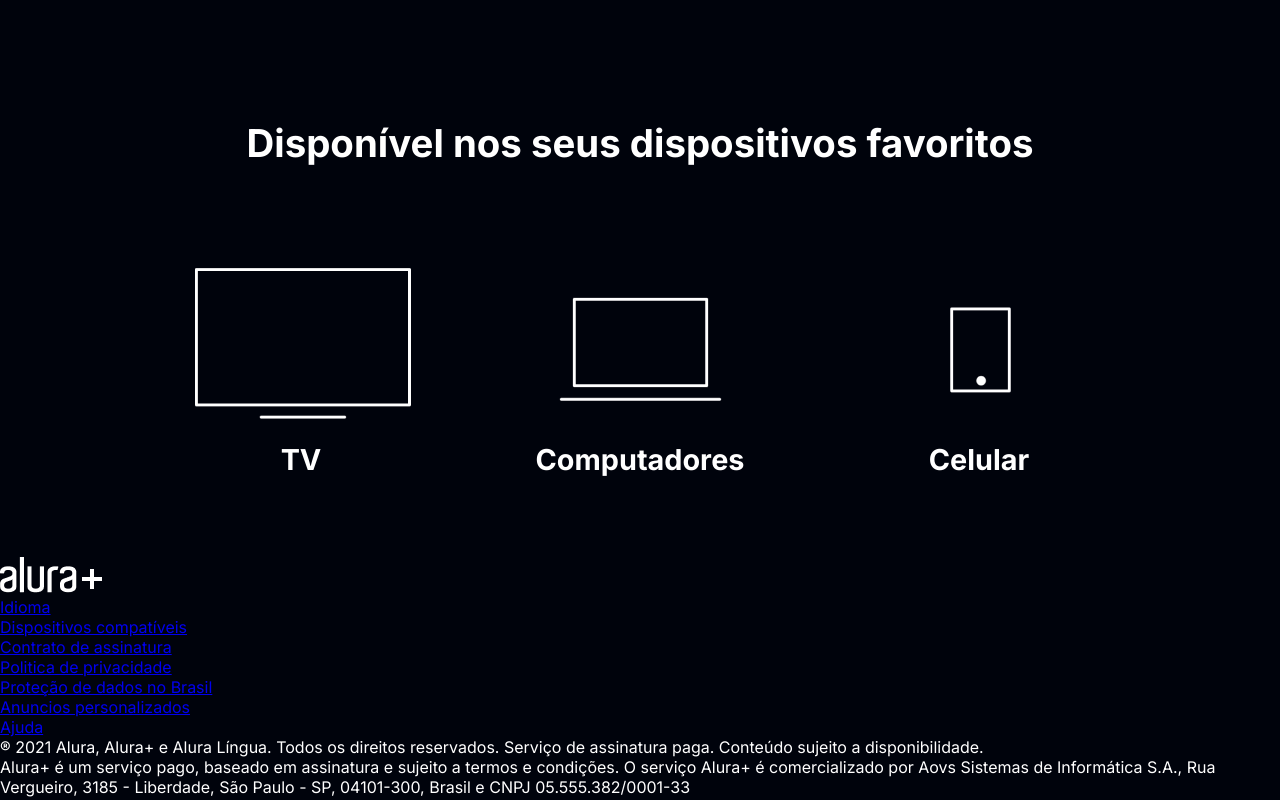
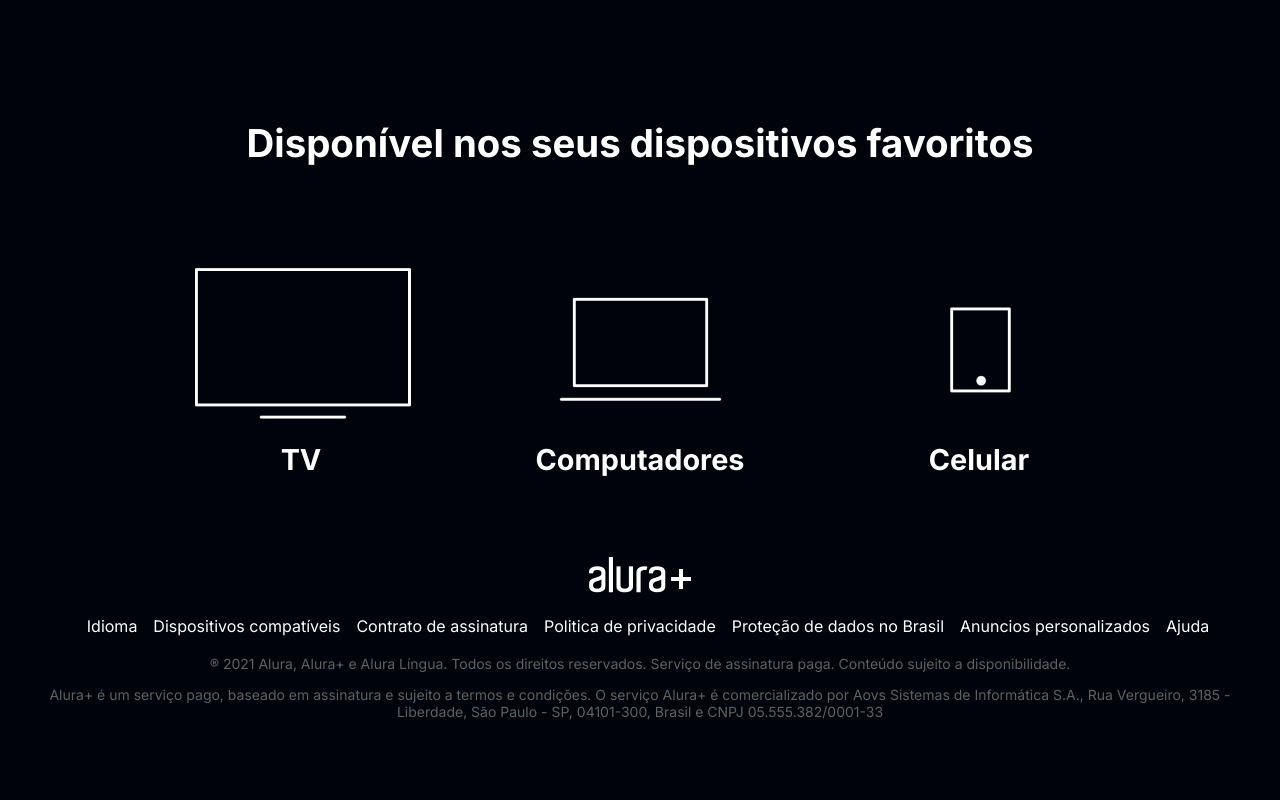
Before and after one commit to ErikTeixeira/projetos-alura, a plain HTML site: page index.html in a window 1280 px wide. Shown: the part 3080-3880 px from the top of the page. Drawn offline with Linux system fonts and the light colour scheme.

Commit message:
footer completo e alguns ajustes

```diff
--- a/style.css
+++ b/style.css
@@ -6,6 +6,8 @@
     --botao-azul: #167BF7;
     --cor-de-fundo: #00030C;
     --fonte-principal: 'Inter', sans-serif;
+    --efeito-botao-azul: #2880ed;
+    --efeito-trasicao: #000000;
 }
 
 * {
@@ -56,6 +58,11 @@
     color: var(--branco-principal);
     display: block;
     margin-bottom: 1em;
+}
+
+.container__botao:hover {
+    background-color: var(--efeito-botao-azul);
+    color: var(--efeito-trasicao);
 }
 
 .botao__secundario {
@@ -119,3 +126,32 @@
     font-size: 1.8rem;
     color: var(--branco-principal);
 }
+
+
+.rodape {
+    text-align: center;
+    margin: 5em 3em;
+}
+
+.rodape__lista {
+    display: flex;
+    list-style-type: none;
+    margin: 1.2em 0;
+    justify-content: center;
+}
+
+.lista__link a{
+    text-decoration: none;
+    color: var(--branco-principal);
+    margin-left: 1em;
+}
+
+.rodape__texto {
+    color: var(--cinza-secundario);
+    margin: 1em 0;
+    font-size: 14px;
+}
+
+.lista__link a:hover {
+    color: var(--botao-azul);
+}
```
